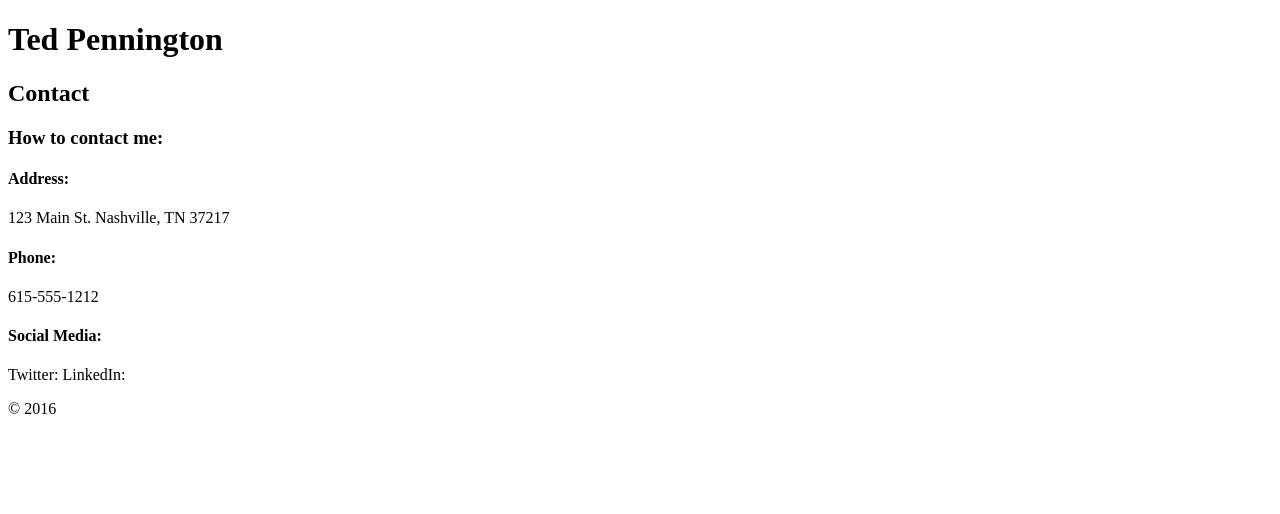
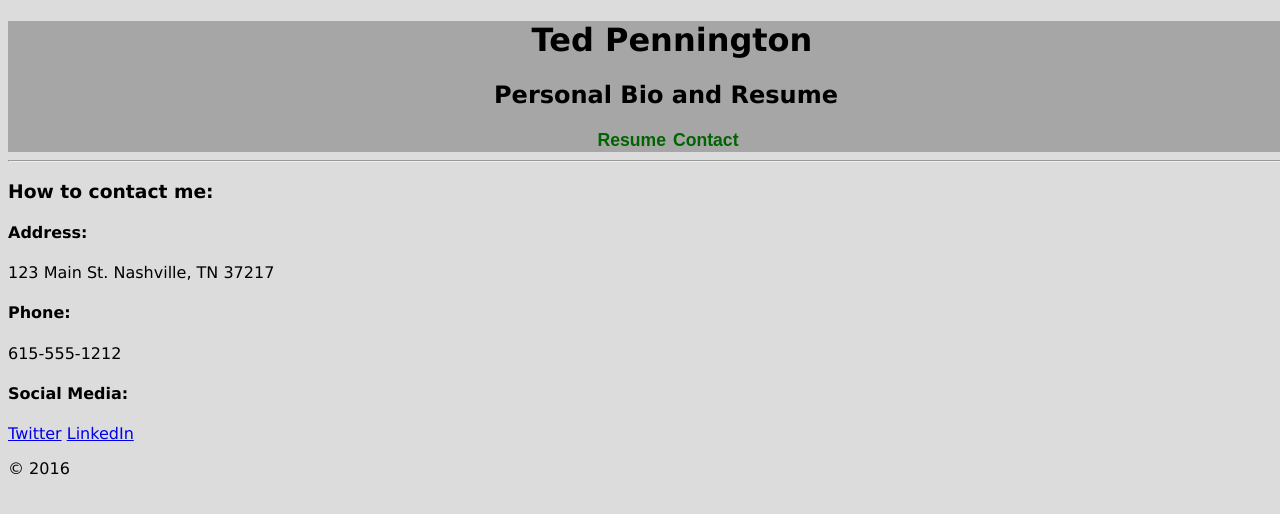
Before and after one commit to tedpennington/personal-bio-exercise, a plain HTML site: page contact.html in a window 1280 px wide. Drawn offline with Linux system fonts and the light colour scheme.

Commit message:
finished exercise

```diff
--- a/contact.html
+++ b/contact.html
@@ -6,14 +6,25 @@
 <!DOCTYPE HTML>
 <html lang="eng">
     <head>
-        <meta charset="UTF-8"
-        link rel="stylesheet" type="text/css" href="css/styles.css"
+        <meta charset="UTF-8">
+        <link rel="stylesheet" type="text/css" href="css/styles.css">
+        <title>Ted Pennington | Developer</title>
     </head>
 
     <body>
 
-        <h1>Ted Pennington</h1>
-        <h2>Contact</h2>
+        <header>
+            <h1>Ted Pennington</h1>
+            <h2>Personal Bio and Resume</h2>
+            <nav>
+            <ul>
+                <li><a href="index.html">Resume</a></li>
+                <li><a href="contact.html">Contact</a></li>
+            </ul>
+        </nav>
+        </header>
+
+        <hr>
 
         <article>
             <h3>How to contact me:</h3>
@@ -42,8 +53,8 @@
                     Social Media:
                 </h4>
                 <p>
-                    Twitter:
-                    LinkedIn:
+                    <a href="http://twitter.com/tedpennington">Twitter</a>
+                    <a href="http://http://linkedin.com/in/tedpennington">LinkedIn</a>
                 </p>
             </section>
 
@@ -51,6 +62,5 @@
 
 
         <footer>&copy 2016</footer>
-        <script src="javascripts/main.js"></script>
     </body>
 </html>
--- a/css/styles.css
+++ b/css/styles.css
@@ -0,0 +1,61 @@
+body {
+    width: 100%;
+    font-family: Verdana, Geneva, sans-serif;
+    background-color: gainsboro;
+    color: black;
+    display: block;
+}
+
+header {
+    /*background-color: #990000;*/
+    background-color: #a6a6a6;
+    /*display: inline;
+    position: relative;*/
+}
+
+header h1 {
+    text-align: center;
+    font-family: Verdana, Geneva, sans-serif;
+    font-weight: 900;
+    font-size: 2em;
+    margin-left: 1.5em;
+}
+
+header h2 {
+    text-align: center;
+    font-family: Verdana, Geneva, sans-serif;
+    margin-left: 1.5em;
+}
+
+nav {
+    display: inline-block;
+    text-align: center;
+    width: 100%;
+}
+
+nav ul {
+    list-style-type: none;
+    display: inline;
+    /*margin: 0;
+    padding: 0;*/
+}
+
+
+
+nav ul li {
+    display: inline-block;
+}
+
+nav ul li a {
+    font-family: Arial, Helvetica, sans-serif;
+    font-size: 1.1em;
+    font-weight: 900;
+    display: inline-block;
+    padding: 1px;
+    color: darkgreen;
+    text-decoration: none;
+}
+
+nav ul li a:hover {
+    color: lightgreen;
+}
```
Also changed, not shown: index.html (+15 -5 lines), 1 other file.
